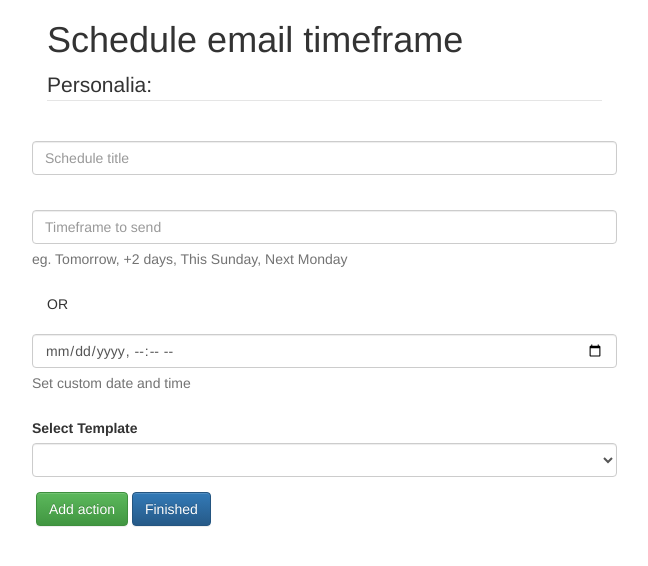
After one commit to amolswnz/gd-email, a PHP site: page /email/x.html in a window 1280 px wide. The commit adds this page. Shown: the top 566 px of the page, without its empty margins (23-671 px from the left). Run offline with PHP 8.4, Linux system fonts and the light colour scheme; lists and menus that the app fills with data are empty; some libraries are stand-ins or nearby versions.

Commit message:
Alternate layout

```diff
--- /dev/null
+++ b/x.html
@@ -0,0 +1,67 @@
+<!DOCTYPE html>
+<html>
+  <head>
+    <title>Email Campaign</title>
+    <meta name="viewport" content="width=device-width, initial-scale=1.0">
+    <!-- Bootstrap -->
+    <!-- Latest compiled and minified CSS -->
+    <link rel="stylesheet" href="http://netdna.bootstrapcdn.com/bootstrap/3.0.0/css/bootstrap.min.css">
+    <!-- Optional theme -->
+    <link rel="stylesheet" href="http://netdna.bootstrapcdn.com/bootstrap/3.0.0/css/bootstrap-theme.min.css">
+    <!-- HTML5 shim and Respond.js IE8 support of HTML5 elements and media queries -->
+    <!--[if lt IE 9]>
+      <script src="../../assets/js/html5shiv.js"></script>
+      <script src="../../assets/js/respond.min.js"></script>
+    <![endif]-->
+  </head>
+  <body>
+  <div class="container">
+    <div class="row">
+        <div class="col-sm-6">
+          <h1>Schedule email timeframe</h1>
+          <form class="form-horizontal" action="php/schedule-email.php" method="post">
+            <fieldset>
+              <legend>Personalia:</legend>
+              <div class="form-group">
+              <label for="title"></label>
+              <input type="text" class="form-control" id="title" name="title" placeholder="Schedule title">
+            </div>
+            <div class="form-group">
+              <label for="textVersion"></label>
+              <input type="text" class="form-control" id="textVersion" name="textVersion" placeholder="Timeframe to send">
+              <p class="help-block">eg. Tomorrow, +2 days, This Sunday, Next Monday</p>
+            </div>
+            OR
+            <div class="form-group">
+              <label for="dateVersion"></label>
+              <input type="datetime-local" class="form-control" id="dateVersion" name="dateVersion" placeholder="datetime">
+              <p class="help-block">Set custom date and time</p>
+            </div>
+            <div class="form-group">
+              <label for="template">Select Template</label>
+              <select class="form-control" id="template" name="templateId">
+                <?php require_once 'php/getEmailMsg.php';
+                  foreach ($results as $row) {
+                      echo "<option value='{$row['id']}'>{$row['templateName']}</option>";
+                  }
+                ?>
+              </select>
+            </div>
+            <div class="form-group">
+              <label for=""></label>
+              <button type="button" class="btn btn-success" id="" placeholder="">Add action</button>
+              <button type="submit" class="btn btn-primary" id="" placeholder="">Finished</button>
+            </div>  </fieldset>
+
+          </form>
+        </div>
+    </div>
+
+ </div>
+
+    <!-- jQuery (necessary for Bootstrap's JavaScript plugins) -->
+    <script src="http://code.jquery.com/jquery-latest.min.js"></script>
+    <!-- Latest compiled and minified JavaScript -->
+    <script src="http://netdna.bootstrapcdn.com/bootstrap/3.0.0/js/bootstrap.min.js"></script>
+  </body>
+</html>
```
Also changed, not shown: schedule.php (+20 -7 lines).
